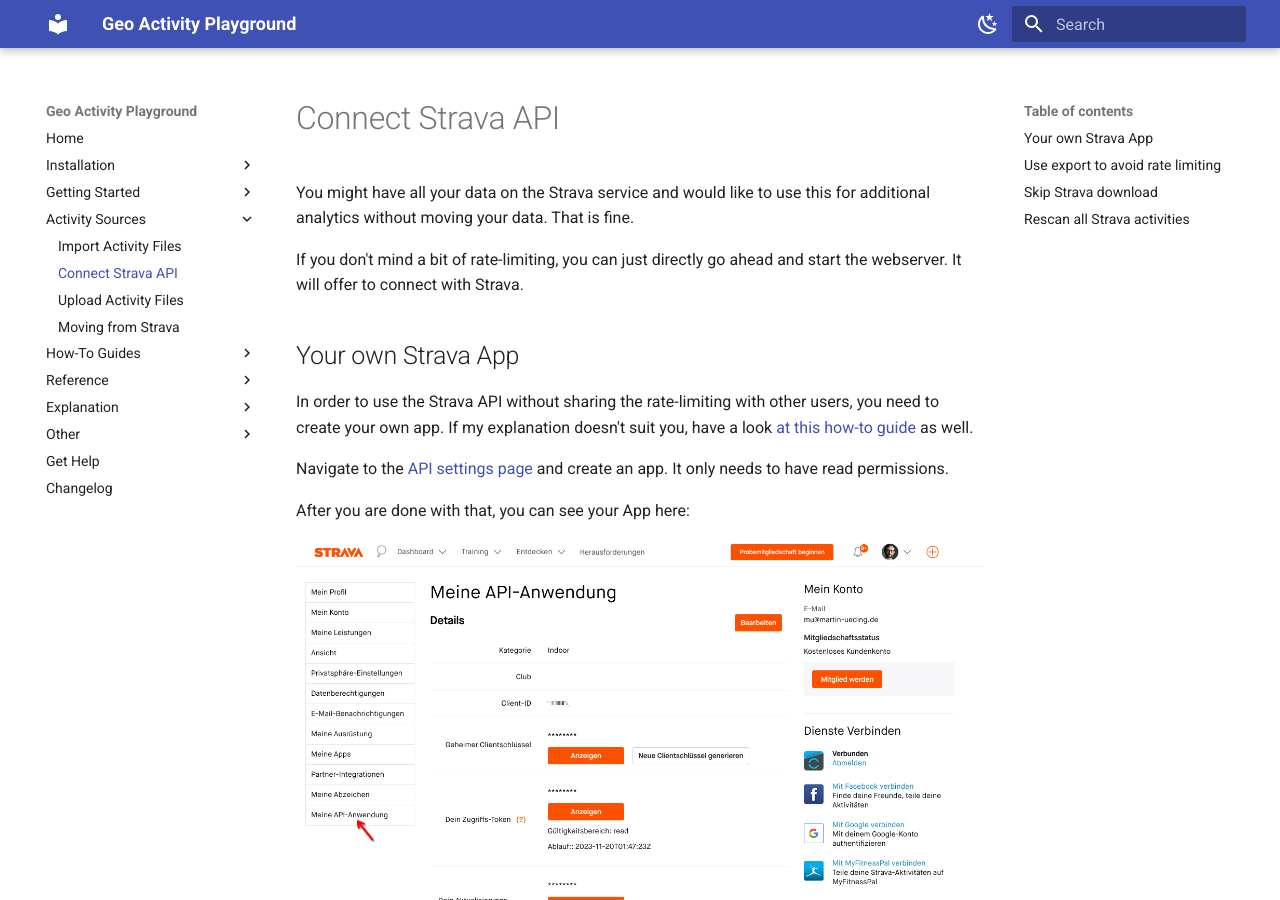
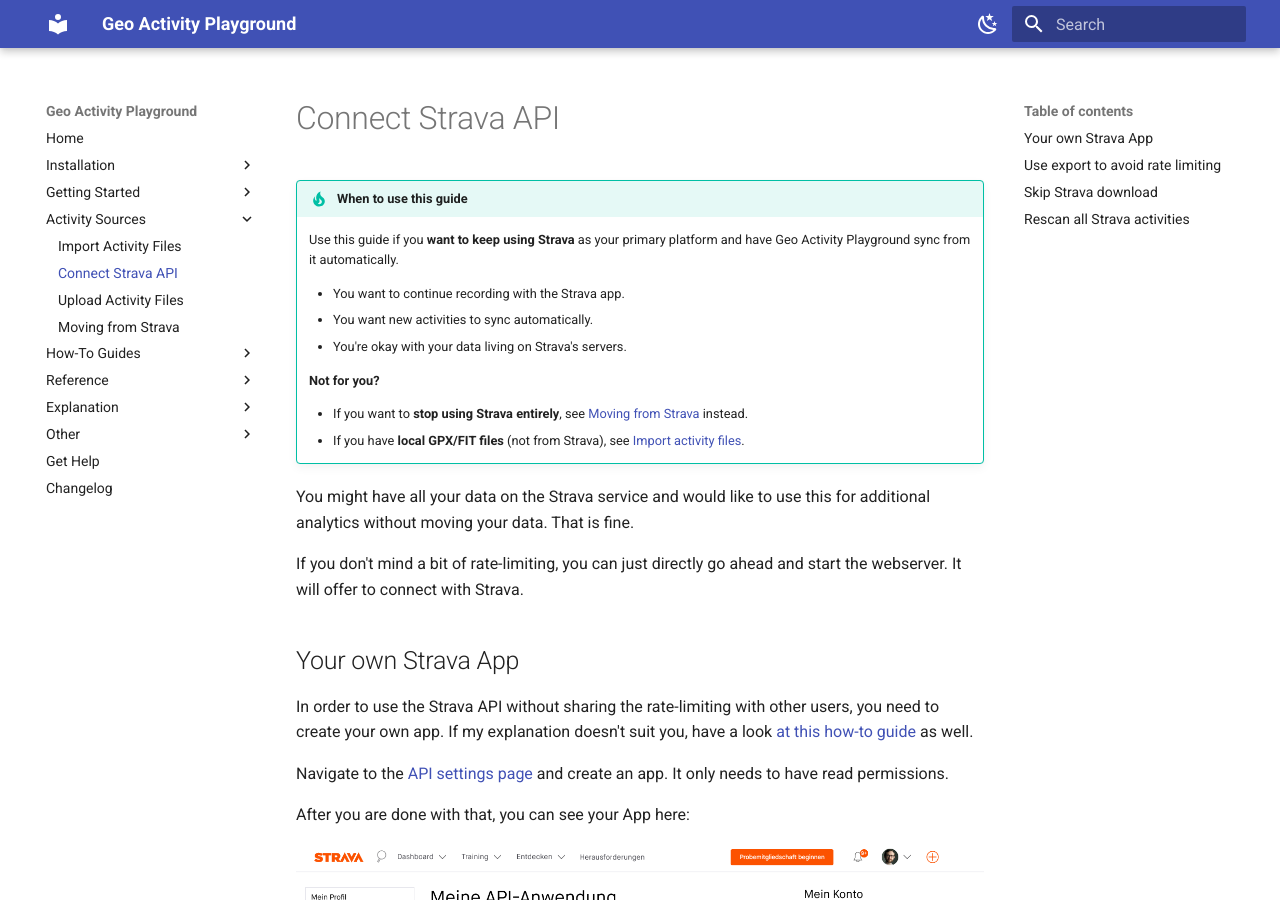
Before and after one commit to martin-ueding/geo-activity-playground, an MkDocs documentation site: the page built from docs/connect-strava-api.md, in a window 1280 px wide and 900 px high. Built offline with MkDocs 1.6.1 and Material for MkDocs 9.7.7, drawn with Linux system fonts in a browser that asks for light colours; some of the changed text lies outside the part shown.

Commit message:
GH-297: Clarify different import mechanisms

```diff
--- a/docs/connect-strava-api.md
+++ b/docs/connect-strava-api.md
@@ -1,4 +1,16 @@
 # Connect Strava API
+
+!!! tip "When to use this guide"
+    Use this guide if you **want to keep using Strava** as your primary platform and have Geo Activity Playground sync from it automatically.
+
+    - You want to continue recording with the Strava app.
+    - You want new activities to sync automatically.
+    - You're okay with your data living on Strava's servers.
+
+    **Not for you?**
+
+    - If you want to **stop using Strava entirely**, see [Moving from Strava](moving-from-strava.md) instead.
+    - If you have **local GPX/FIT files** (not from Strava), see [Import activity files](import-activity-files.md).
 
 You might have all your data on the Strava service and would like to use this for additional analytics without moving your data. That is fine.
 
@@ -26,6 +38,12 @@
 
 Therefore it is recommended to use a Strava export in order to get started quicker. For this go to the [Strava account download page](https://www.strava.com/athlete/delete_your_account) and download all your data. You will get a ZIP file. Unpack the files into `Playground/Strava Export`. These will be picked up there. Activities from Strava will only be downloaded after importing all these, and only the ones after the last one in the export will be downloaded. This way you can get started much quicker.
 
+!!! warning "This is NOT the same as moving from Strava"
+    This `Strava Export/` folder is specifically for **speeding up the initial Strava API sync**. It does not convert or process your files — it's just a cache to avoid rate limiting.
+
+    - Do **not** put these files in your `Activities/` folder.
+    - If you want to **leave Strava entirely**, see [Moving from Strava](moving-from-strava.md) instead.
+
 ## Skip Strava download
 
 If you don't want to download new activities from Strava, use `--skip-reload` to have the webserver start right away.
--- a/mkdocs.yml
+++ b/mkdocs.yml
@@ -64,5 +64,6 @@
   - changelog.md
 
 markdown_extensions:
+  - admonition
   - pymdownx.highlight
   - pymdownx.superfences
```
Also changed, not shown: docs/import-activity-files.md (+11 -0 lines), docs/index.md (+14 -1 lines), docs/moving-from-strava.md (+15 -0 lines).
